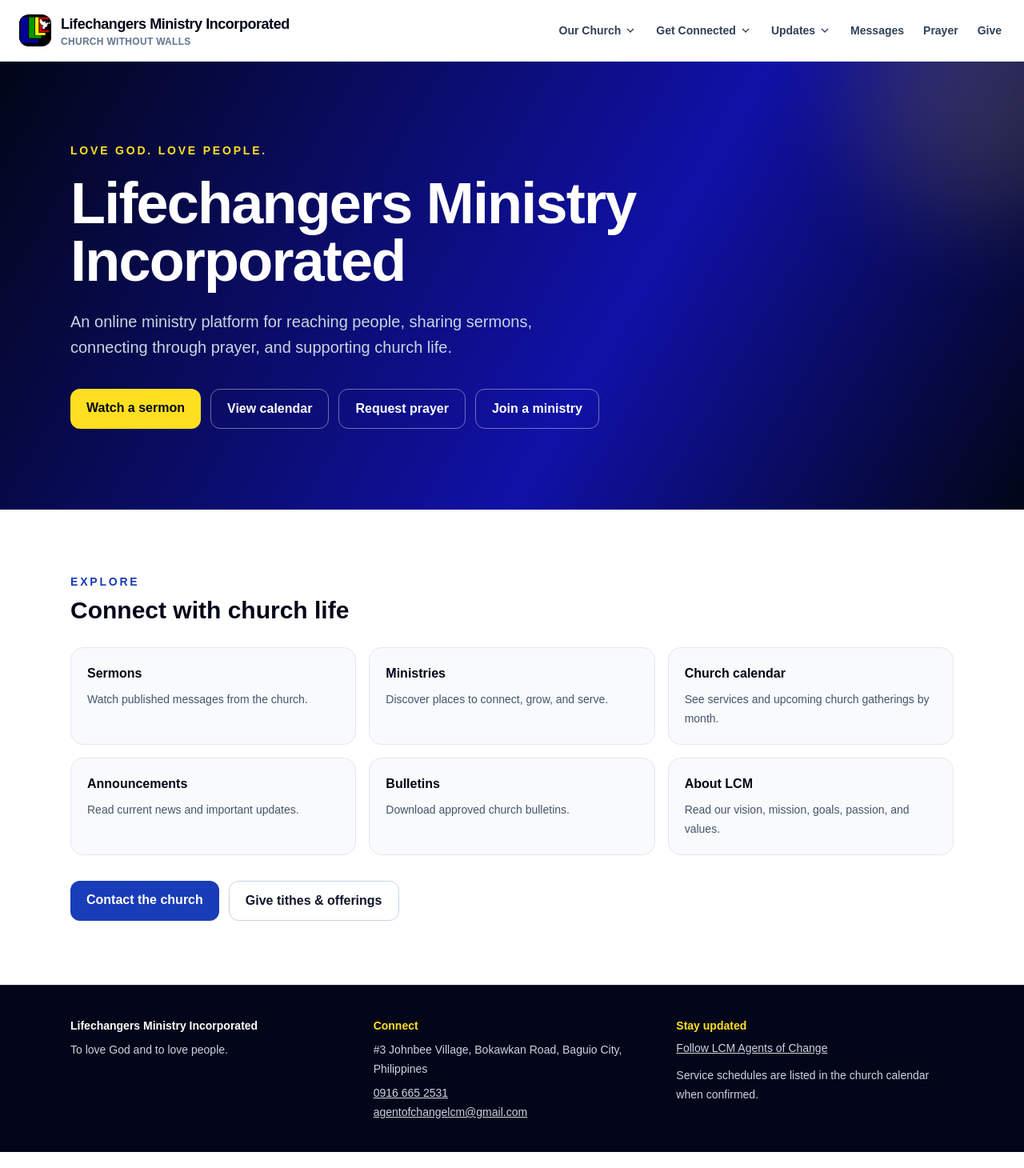
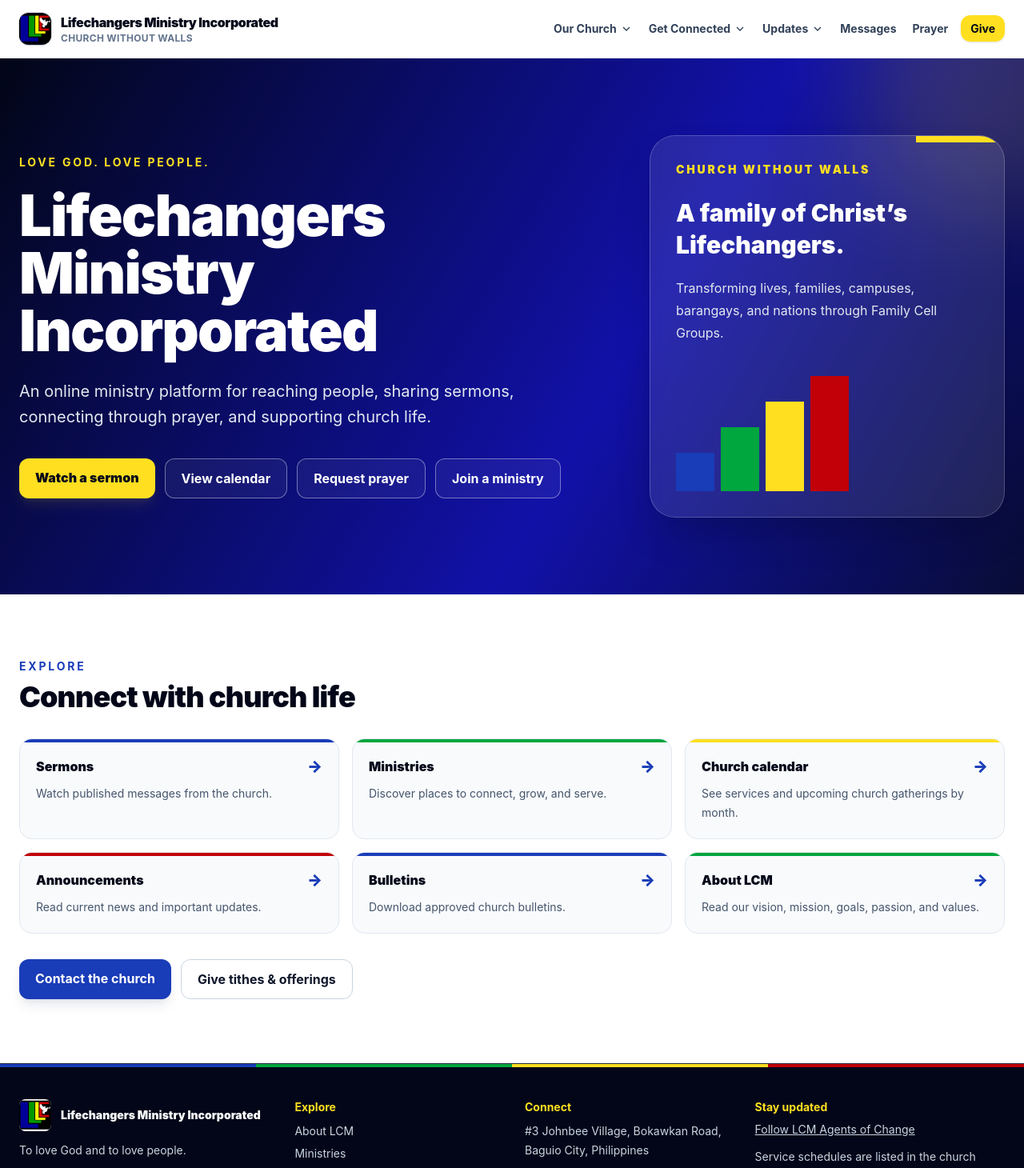
Before and after one commit to rho-alpadilla/LCM-Website, a Next.js app: page / in a window 1280 px wide. Shown: the top 1460 px of the page at 80% size. Built offline with nearby package versions, Linux system fonts and the light colour scheme.

Commit message:
feat: polish public church experience

```diff
--- a/src/app/globals.css
+++ b/src/app/globals.css
@@ -2,9 +2,9 @@
 
 :root {
   --background: #ffffff;
-  --foreground: #111827;
-  --surface: #f8fafc;
-  --border: #e2e8f0;
+  --foreground: #08111f;
+  --surface: #f6f8fc;
+  --border: #dbe3ef;
   --brand-blue: #1111a8;
   --brand-green: #00a000;
   --brand-yellow: #ffef00;
@@ -20,10 +20,22 @@
 }
 
 body {
-  background: var(--background);
+  background:
+    radial-gradient(
+      circle at top right,
+      rgb(17 17 168 / 0.04),
+      transparent 28rem
+    ),
+    var(--background);
   color: var(--foreground);
-  font-family: Arial, Helvetica, sans-serif;
+  font-family: Inter, Aptos, "Segoe UI", Arial, Helvetica, sans-serif;
   margin: 0;
+  text-rendering: optimizeLegibility;
+}
+
+::selection {
+  background: var(--brand-yellow);
+  color: var(--foreground);
 }
 
 :focus-visible {
--- a/src/frontend/components/public/public-footer.tsx
+++ b/src/frontend/components/public/public-footer.tsx
@@ -1,12 +1,58 @@
+import Image from "next/image";
+import Link from "next/link";
+
 import { siteConfig } from "@/shared/config/site";
 
 export function PublicFooter() {
   return (
     <footer className="border-t border-slate-800 bg-slate-950 text-slate-300">
-      <div className="mx-auto grid max-w-6xl gap-8 px-4 py-10 text-sm sm:grid-cols-2 sm:px-6 lg:grid-cols-3">
+      <div aria-hidden="true" className="grid h-1 grid-cols-4">
+        <span className="bg-blue-800" />
+        <span className="bg-green-600" />
+        <span className="bg-yellow-300" />
+        <span className="bg-red-700" />
+      </div>
+      <div className="mx-auto grid max-w-7xl gap-8 px-4 py-10 text-sm sm:grid-cols-2 sm:px-6 lg:grid-cols-[1.1fr_0.9fr_0.9fr_1.1fr]">
         <div>
-          <p className="font-black text-white">{siteConfig.name}</p>
-          <p className="mt-2 leading-6">To love God and to love people.</p>
+          <div className="flex items-center gap-3">
+            <Image
+              alt=""
+              className="h-10 w-10 rounded-lg bg-white object-cover"
+              height={40}
+              src="/brand/lcm-mark.webp"
+              width={40}
+            />
+            <p className="font-black text-white">{siteConfig.name}</p>
+          </div>
+          <p className="mt-3 max-w-xs leading-6">
+            To love God and to love people.
+          </p>
+        </div>
+        <div>
+          <p className="font-bold text-yellow-300">Explore</p>
+          <ul className="mt-2 grid gap-1 leading-6">
+            <li>
+              <Link className="hover:text-white hover:underline" href="/about">
+                About LCM
+              </Link>
+            </li>
+            <li>
+              <Link
+                className="hover:text-white hover:underline"
+                href="/ministries"
+              >
+                Ministries
+              </Link>
+            </li>
+            <li>
+              <Link
+                className="hover:text-white hover:underline"
+                href="/activities"
+              >
+                Church calendar
+              </Link>
+            </li>
+          </ul>
         </div>
         <div>
           <p className="font-bold text-yellow-300">Connect</p>
--- a/src/frontend/components/public/public-header.tsx
+++ b/src/frontend/components/public/public-header.tsx
@@ -41,19 +41,22 @@
 
 export function PublicHeader() {
   return (
-    <header className="sticky top-0 z-40 border-b border-slate-200/80 bg-white/95 backdrop-blur">
-      <div className="mx-auto flex max-w-7xl flex-col gap-4 px-4 py-4 sm:px-6 lg:flex-row lg:items-center lg:justify-between lg:gap-6">
-        <Link className="flex items-center gap-3 text-slate-950" href="/">
+    <header className="sticky top-0 z-40 border-b border-slate-200/80 bg-white/92 backdrop-blur-xl">
+      <div className="mx-auto flex max-w-7xl items-center justify-between gap-4 px-4 py-3 sm:px-6 lg:py-4">
+        <Link
+          className="group flex min-w-0 items-center gap-3 text-slate-950"
+          href="/"
+        >
           <Image
             alt=""
-            className="h-10 w-10 rounded-xl bg-slate-950 object-cover shadow-sm"
+            className="h-10 w-10 shrink-0 rounded-xl bg-slate-950 object-cover shadow-sm ring-1 ring-slate-900/10 transition group-hover:scale-[1.03]"
             height={40}
             priority
             src="/brand/lcm-mark.webp"
             width={40}
           />
-          <span>
-            <span className="block text-base font-black tracking-tight sm:text-lg">
+          <span className="min-w-0">
+            <span className="block truncate text-sm font-black tracking-tight sm:text-base">
               {siteConfig.name}
             </span>
             <span className="block text-xs font-bold tracking-wide text-slate-500 uppercase">
@@ -61,29 +64,29 @@
             </span>
           </span>
         </Link>
-        <nav aria-label="Main navigation">
-          <ul className="flex flex-wrap items-center gap-x-3 gap-y-2 text-sm font-bold text-slate-700 sm:gap-x-4">
+        <PublicDesktopNavigation />
+        <PublicMobileNavigation />
+      </div>
+    </header>
+  );
+}
+
+function PublicDesktopNavigation() {
+  return (
+    <nav aria-label="Main navigation" className="hidden lg:block">
+      <ul className="flex items-center gap-1 text-sm font-bold text-slate-700">
         {navigationGroups.map((group) => (
           <li className="relative" key={group.label}>
             <details className="group">
-                  <summary className="flex cursor-pointer list-none items-center gap-1 rounded-md px-1 py-2 transition hover:text-blue-800 focus-visible:outline-2 focus-visible:outline-offset-2 focus-visible:outline-blue-800 [&::-webkit-details-marker]:hidden">
+              <summary className="flex cursor-pointer list-none items-center gap-1 rounded-lg px-2 py-2 transition hover:bg-slate-100 hover:text-blue-800 focus-visible:outline-2 focus-visible:outline-offset-2 focus-visible:outline-blue-800 [&::-webkit-details-marker]:hidden">
                 {group.label}
-                    <svg
-                      aria-hidden="true"
-                      className="h-4 w-4 transition group-open:rotate-180"
-                      fill="none"
-                      stroke="currentColor"
-                      strokeWidth="2"
-                      viewBox="0 0 24 24"
-                    >
-                      <path d="m6 9 6 6 6-6" />
-                    </svg>
+                <ChevronDown />
               </summary>
-                  <ul className="absolute left-0 z-50 mt-2 grid min-w-48 gap-1 rounded-xl border border-slate-200 bg-white p-2 shadow-lg">
+              <ul className="absolute left-0 z-50 mt-3 grid min-w-48 gap-1 rounded-2xl border border-slate-200 bg-white p-2 shadow-xl shadow-slate-950/10">
                 {group.links.map((item) => (
                   <li key={item.href}>
                     <Link
-                          className="block rounded-lg px-3 py-2 text-slate-800 transition hover:bg-blue-50 hover:text-blue-800 focus-visible:outline-2 focus-visible:outline-offset-2 focus-visible:outline-blue-800"
+                      className="block rounded-xl px-3 py-2 text-slate-800 transition hover:bg-blue-50 hover:text-blue-800 focus-visible:outline-2 focus-visible:outline-offset-2 focus-visible:outline-blue-800"
                       href={item.href}
                     >
                       {item.label}
@@ -97,7 +100,11 @@
         {directNavigation.map((item) => (
           <li key={item.href}>
             <Link
-                  className="rounded-md px-1 py-2 transition hover:text-blue-800 focus-visible:outline-2 focus-visible:outline-offset-2 focus-visible:outline-blue-800"
+              className={
+                item.href === "/give"
+                  ? "ml-1 rounded-xl bg-yellow-300 px-3 py-2 text-slate-950 shadow-sm transition hover:bg-yellow-200"
+                  : "rounded-lg px-2 py-2 transition hover:bg-slate-100 hover:text-blue-800 focus-visible:outline-2 focus-visible:outline-offset-2 focus-visible:outline-blue-800"
+              }
               href={item.href}
             >
               {item.label}
@@ -106,7 +113,73 @@
         ))}
       </ul>
     </nav>
-      </div>
-    </header>
   );
 }
+
+function PublicMobileNavigation() {
+  return (
+    <details className="group relative lg:hidden">
+      <summary className="flex cursor-pointer list-none items-center gap-2 rounded-xl border border-slate-200 px-3 py-2 text-sm font-black text-slate-900 shadow-sm transition hover:border-blue-300 hover:bg-blue-50 focus-visible:outline-2 focus-visible:outline-offset-2 focus-visible:outline-blue-800 [&::-webkit-details-marker]:hidden">
+        Menu
+        <ChevronDown />
+      </summary>
+      <nav
+        aria-label="Mobile navigation"
+        className="absolute right-0 z-50 mt-3 w-[min(22rem,calc(100vw-2rem))] rounded-2xl border border-slate-200 bg-white p-4 shadow-xl shadow-slate-950/15"
+      >
+        <div className="grid gap-4">
+          {navigationGroups.map((group) => (
+            <div key={group.label}>
+              <p className="px-2 text-xs font-black tracking-[0.16em] text-slate-500 uppercase">
+                {group.label}
+              </p>
+              <ul className="mt-1 grid grid-cols-2 gap-1">
+                {group.links.map((item) => (
+                  <li key={item.href}>
+                    <Link
+                      className="block rounded-xl px-2 py-2 text-sm font-bold text-slate-800 transition hover:bg-blue-50 hover:text-blue-800"
+                      href={item.href}
+                    >
+                      {item.label}
+                    </Link>
+                  </li>
+                ))}
+              </ul>
+            </div>
+          ))}
+          <ul className="grid grid-cols-3 gap-2 border-t border-slate-200 pt-4">
+            {directNavigation.map((item) => (
+              <li key={item.href}>
+                <Link
+                  className={
+                    item.href === "/give"
+                      ? "block rounded-xl bg-yellow-300 px-2 py-2 text-center text-sm font-black text-slate-950"
+                      : "block rounded-xl bg-slate-100 px-2 py-2 text-center text-sm font-bold text-slate-800"
+                  }
+                  href={item.href}
+                >
+                  {item.label}
+                </Link>
+              </li>
+            ))}
+          </ul>
+        </div>
+      </nav>
+    </details>
+  );
+}
+
+function ChevronDown() {
+  return (
+    <svg
+      aria-hidden="true"
+      className="h-4 w-4 transition group-open:rotate-180"
+      fill="none"
+      stroke="currentColor"
+      strokeWidth="2"
+      viewBox="0 0 24 24"
+    >
+      <path d="m6 9 6 6 6-6" />
+    </svg>
+  );
+}
--- a/src/frontend/components/public/public-page.tsx
+++ b/src/frontend/components/public/public-page.tsx
@@ -5,7 +5,7 @@
 
 export function PublicPage({ children }: { children: ReactNode }) {
   return (
-    <div className="flex min-h-screen flex-col bg-white">
+    <div className="flex min-h-screen flex-col bg-white text-slate-950">
       <a
         className="sr-only z-50 rounded-md bg-white px-4 py-3 font-bold text-blue-900 shadow-lg focus:not-sr-only focus:fixed focus:top-3 focus:left-3"
         href="#main-content"
@@ -31,15 +31,35 @@
   description: string;
 }) {
   return (
-    <section className="bg-[linear-gradient(120deg,#020617_0%,#1111a8_65%,#020617_100%)] text-white">
-      <div className="mx-auto max-w-6xl px-4 py-14 sm:px-6 sm:py-20">
+    <section className="relative isolate overflow-hidden bg-[linear-gradient(120deg,#020617_0%,#1111a8_58%,#080c35_100%)] text-white">
+      <div
+        aria-hidden="true"
+        className="absolute -top-24 right-[14%] h-72 w-72 rounded-full bg-yellow-300/15 blur-3xl"
+      />
+      <div
+        aria-hidden="true"
+        className="absolute bottom-0 left-0 h-2 w-1/4 bg-blue-800"
+      />
+      <div
+        aria-hidden="true"
+        className="absolute bottom-0 left-1/4 h-2 w-1/4 bg-green-600"
+      />
+      <div
+        aria-hidden="true"
+        className="absolute bottom-0 left-2/4 h-2 w-1/4 bg-yellow-300"
+      />
+      <div
+        aria-hidden="true"
+        className="absolute right-0 bottom-0 h-2 w-1/4 bg-red-700"
+      />
+      <div className="relative mx-auto max-w-6xl px-4 py-14 sm:px-6 sm:py-20">
         <p className="text-sm font-bold tracking-[0.2em] text-yellow-300 uppercase">
           {eyebrow}
         </p>
-        <h1 className="mt-3 max-w-4xl text-4xl font-black tracking-tight sm:text-5xl">
+        <h1 className="mt-3 max-w-4xl text-4xl font-black tracking-tight text-balance sm:text-5xl">
           {title}
         </h1>
-        <p className="mt-5 max-w-2xl text-lg leading-8 text-slate-300">
+        <p className="mt-5 max-w-2xl text-lg leading-8 text-slate-200">
           {description}
         </p>
       </div>
@@ -49,7 +69,7 @@
 
 export function EmptyContent({ children }: { children: ReactNode }) {
   return (
-    <p className="rounded-2xl border border-dashed border-slate-300 bg-slate-50 p-8 text-slate-700">
+    <p className="rounded-2xl border border-dashed border-slate-300 bg-slate-50 p-8 leading-7 text-slate-700">
       {children}
     </p>
   );
--- a/src/frontend/screens/public/index.tsx
+++ b/src/frontend/screens/public/index.tsx
@@ -7,71 +7,104 @@
 export default function HomePage() {
   return (
     <PublicPage>
-      <section className="relative overflow-hidden bg-[linear-gradient(120deg,#020617_0%,#1111a8_60%,#020617_100%)] text-white">
+      <section className="relative isolate overflow-hidden bg-[linear-gradient(120deg,#020617_0%,#1111a8_60%,#080c35_100%)] text-white">
         <div
           aria-hidden="true"
           className="absolute -top-32 -right-28 h-80 w-80 rounded-full bg-yellow-300/15 blur-3xl"
         />
-        <div className="mx-auto flex min-h-[70vh] max-w-6xl flex-col justify-center px-4 py-16 sm:px-6 sm:py-24">
+        <div className="relative mx-auto grid min-h-[72vh] max-w-7xl items-center gap-12 px-4 py-16 sm:px-6 sm:py-24 lg:grid-cols-[1.25fr_0.75fr]">
+          <div>
             <p className="text-sm font-bold tracking-[0.2em] text-yellow-300 uppercase">
               Love God. Love people.
             </p>
-          <h1 className="mt-5 max-w-5xl text-4xl font-black tracking-tight sm:text-6xl lg:text-7xl">
+            <h1 className="mt-5 max-w-4xl text-4xl font-black tracking-tight text-balance sm:text-6xl lg:text-7xl">
               {siteConfig.name}
             </h1>
-          <p className="mt-6 max-w-2xl text-lg leading-8 text-slate-300 sm:text-xl">
+            <p className="mt-6 max-w-2xl text-lg leading-8 text-slate-200 sm:text-xl">
               {siteConfig.description}
             </p>
             <div className="mt-9 flex flex-wrap gap-3">
               <Link
-              className="rounded-xl bg-yellow-300 px-5 py-3 font-black text-slate-950"
+                className="rounded-xl bg-yellow-300 px-5 py-3 font-black text-slate-950 shadow-lg shadow-yellow-300/10 transition hover:-translate-y-0.5 hover:bg-yellow-200 focus-visible:outline-2 focus-visible:outline-offset-4 focus-visible:outline-yellow-300"
                 href={"/sermons" as Route}
               >
                 Watch a sermon
               </Link>
               <Link
-              className="rounded-xl border border-white/40 px-5 py-3 font-bold text-white"
+                className="rounded-xl border border-white/40 bg-white/5 px-5 py-3 font-bold text-white transition hover:-translate-y-0.5 hover:bg-white/10 focus-visible:outline-2 focus-visible:outline-offset-4 focus-visible:outline-white"
                 href={"/activities" as Route}
               >
                 View calendar
               </Link>
               <Link
-              className="rounded-xl border border-white/40 px-5 py-3 font-bold text-white"
+                className="rounded-xl border border-white/40 bg-white/5 px-5 py-3 font-bold text-white transition hover:-translate-y-0.5 hover:bg-white/10 focus-visible:outline-2 focus-visible:outline-offset-4 focus-visible:outline-white"
                 href={"/prayer" as Route}
               >
                 Request prayer
               </Link>
               <Link
-              className="rounded-xl border border-white/40 px-5 py-3 font-bold text-white"
+                className="rounded-xl border border-white/40 bg-white/5 px-5 py-3 font-bold text-white transition hover:-translate-y-0.5 hover:bg-white/10 focus-visible:outline-2 focus-visible:outline-offset-4 focus-visible:outline-white"
                 href={"/join" as Route}
               >
                 Join a ministry
               </Link>
             </div>
           </div>
+          <aside className="relative hidden overflow-hidden rounded-[2rem] border border-white/20 bg-white/10 p-8 shadow-2xl shadow-slate-950/30 backdrop-blur-sm lg:block">
+            <div
+              aria-hidden="true"
+              className="absolute top-0 right-0 h-2 w-1/4 bg-yellow-300"
+            />
+            <p className="text-sm font-black tracking-[0.2em] text-yellow-300 uppercase">
+              Church without walls
+            </p>
+            <p className="mt-6 text-3xl leading-10 font-black text-white">
+              A family of Christ’s Lifechangers.
+            </p>
+            <p className="mt-5 leading-7 text-slate-200">
+              Transforming lives, families, campuses, barangays, and nations
+              through Family Cell Groups.
+            </p>
+            <div aria-hidden="true" className="mt-10 flex items-end gap-2">
+              <span className="h-12 w-12 bg-blue-800" />
+              <span className="h-20 w-12 bg-green-600" />
+              <span className="h-28 w-12 bg-yellow-300" />
+              <span className="h-36 w-12 bg-red-700" />
+            </div>
+          </aside>
+        </div>
       </section>
 
       <section
-        className="mx-auto max-w-6xl px-4 py-14 sm:px-6 sm:py-20"
+        className="mx-auto max-w-7xl px-4 py-14 sm:px-6 sm:py-20"
         aria-labelledby="connect-title"
       >
         <p className="text-sm font-bold tracking-[0.2em] text-blue-800 uppercase">
           Explore
         </p>
         <h2
-          className="mt-2 text-3xl font-black text-slate-950"
+          className="mt-2 max-w-xl text-3xl font-black tracking-tight text-slate-950 sm:text-4xl"
           id="connect-title"
         >
           Connect with church life
         </h2>
-        <div className="mt-7 grid gap-4 sm:grid-cols-2 lg:grid-cols-3">
+        <div className="mt-8 grid gap-4 sm:grid-cols-2 lg:grid-cols-3">
           {publicDestinations.map((item) => (
             <Link
-              className="rounded-2xl border border-slate-200 bg-slate-50 p-5 transition hover:border-blue-300 hover:bg-white"
+              className="group relative overflow-hidden rounded-2xl border border-slate-200 bg-slate-50 p-5 transition hover:-translate-y-1 hover:border-blue-300 hover:bg-white hover:shadow-lg hover:shadow-blue-950/5 focus-visible:outline-2 focus-visible:outline-offset-4 focus-visible:outline-blue-800"
               href={item.href as Route}
               key={item.href}
             >
-              <span className="font-black text-slate-950">{item.label}</span>
+              <span
+                aria-hidden="true"
+                className={`absolute top-0 left-0 h-1 w-full ${item.accentClass}`}
+              />
+              <span className="flex items-center justify-between gap-4 font-black text-slate-950">
+                {item.label}
+                <span className="text-xl text-blue-800 transition group-hover:translate-x-1">
+                  →
+                </span>
+              </span>
               <span className="mt-2 block text-sm leading-6 text-slate-600">
                 {item.description}
               </span>
@@ -80,13 +113,13 @@
         </div>
         <div className="mt-8 flex flex-wrap gap-3">
           <Link
-            className="rounded-xl bg-blue-800 px-5 py-3 font-bold text-white"
+            className="rounded-xl bg-blue-800 px-5 py-3 font-bold text-white shadow-lg shadow-blue-950/10 transition hover:-translate-y-0.5 hover:bg-blue-900"
             href={"/contact" as Route}
           >
             Contact the church
           </Link>
           <Link
-            className="rounded-xl border border-slate-300 px-5 py-3 font-bold text-slate-900"
+            className="rounded-xl border border-slate-300 bg-white px-5 py-3 font-bold text-slate-900 transition hover:-translate-y-0.5 hover:border-slate-950"
             href={"/give" as Route}
           >
             Give tithes &amp; offerings
@@ -102,30 +135,36 @@
     href: "/sermons",
     label: "Sermons",
     description: "Watch published messages from the church.",
+    accentClass: "bg-blue-800",
   },
   {
     href: "/ministries",
     label: "Ministries",
     description: "Discover places to connect, grow, and serve.",
+    accentClass: "bg-green-600",
   },
   {
     href: "/activities",
     label: "Church calendar",
     description: "See services and upcoming church gatherings by month.",
+    accentClass: "bg-yellow-300",
   },
   {
     href: "/announcements",
     label: "Announcements",
     description: "Read current news and important updates.",
+    accentClass: "bg-red-700",
   },
   {
     href: "/bulletins",
     label: "Bulletins",
     description: "Download approved church bulletins.",
+    accentClass: "bg-blue-800",
   },
   {
     href: "/about",
     label: "About LCM",
     description: "Read our vision, mission, goals, passion, and values.",
+    accentClass: "bg-green-600",
   },
 ] as const;
```
Also changed, not shown: 1 other file (tests, documents, lock files or other folders). Lines whose indentation alone changed are shown as unchanged.
